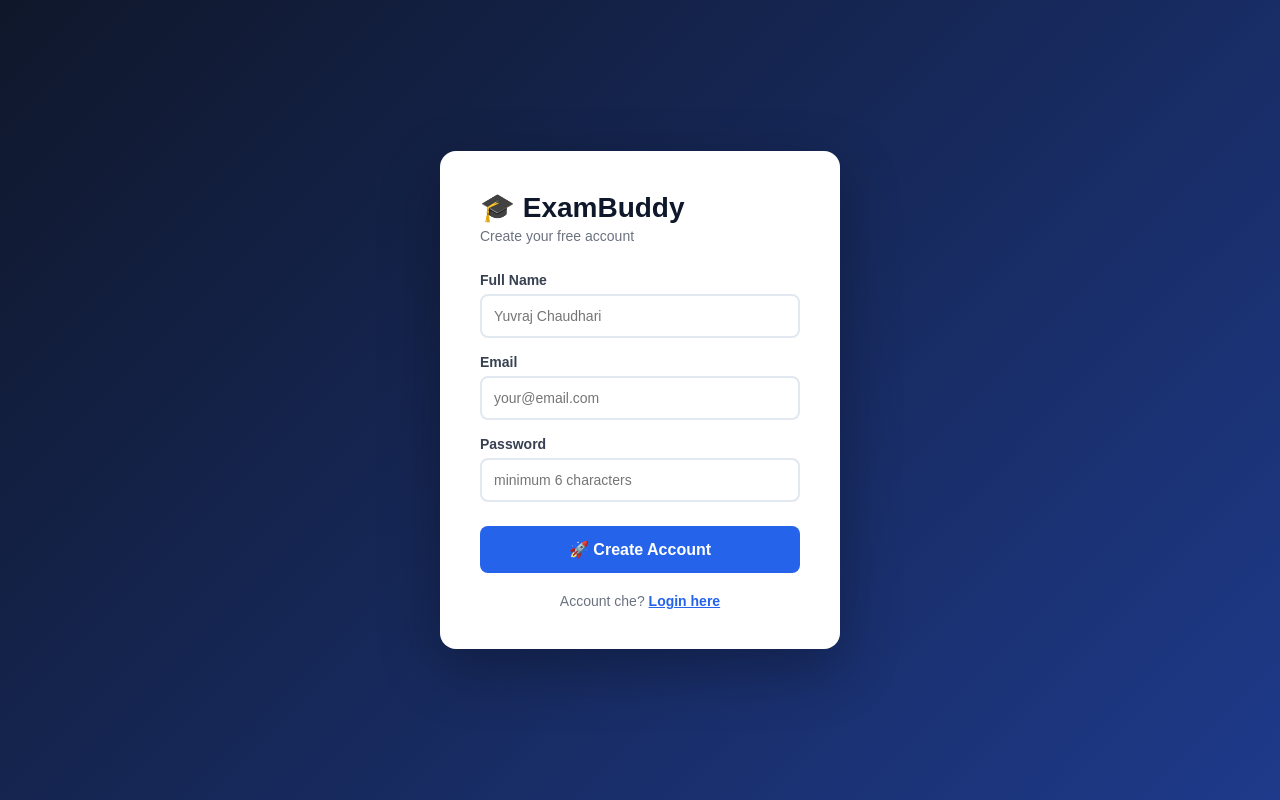
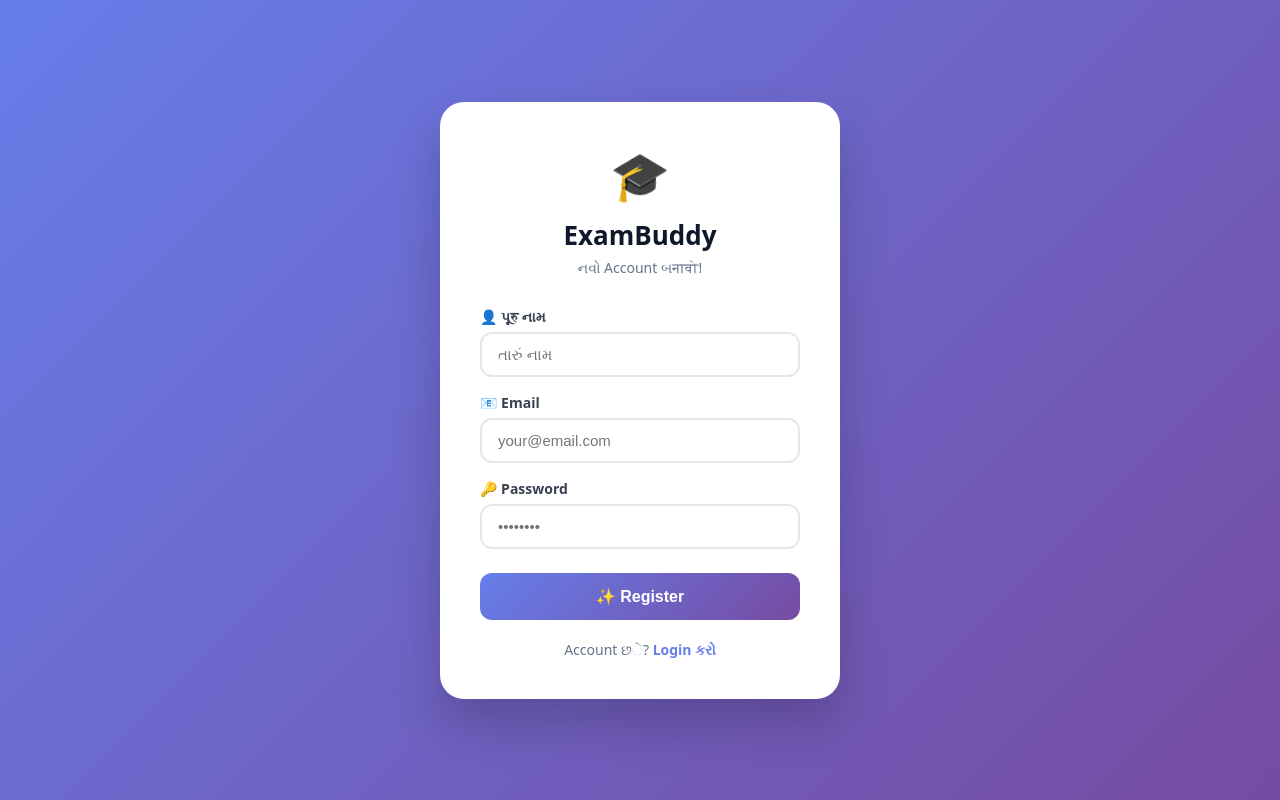
Before and after one commit to govappbuilder-hue/-exambuddy, a Next.js app: page /register in a window 1280 px wide. Built offline with nearby package versions, Linux system fonts and the light colour scheme; no server answers.

Commit message:
fix: remove @/lib/supabase imports

```diff
--- a/src/app/login/page.jsx
+++ b/src/app/login/page.jsx
@@ -1,156 +1,62 @@
 'use client';
+import { useState } from 'react';
+import { createClient } from '@supabase/supabase-js';
+import { useRouter } from 'next/navigation';
 
-import { useState } from 'react';
-import { useRouter } from 'next/navigation';
-import { supabase } from '@/lib/supabase';
+const supabase = createClient(
+  process.env.NEXT_PUBLIC_SUPABASE_URL || "",
+  process.env.NEXT_PUBLIC_SUPABASE_ANON_KEY || ""
+);
 
 export default function LoginPage() {
   const router = useRouter();
   const [email, setEmail] = useState('');
   const [password, setPassword] = useState('');
   const [loading, setLoading] = useState(false);
-  const [googleLoading, setGoogleLoading] = useState(false);
-  const [msg, setMsg] = useState({ text: '', type: '' });
+  const [msg, setMsg] = useState('');
 
-  // 📧 ઈમેલ-પાસવર્ડ લોગિન લોજિક
   const handleLogin = async () => {
-    if (!email || !password) {
-      setMsg({ text: 'Email ane password bharjo!', type: 'error' });
-      return;
-    }
+    if (!email || !password) { setMsg('❌ Email અને Password ભरो!'); return; }
     setLoading(true);
-    setMsg({ text: '', type: '' });
-
-    const { data, error } = await supabase.auth.signInWithPassword({
-      email: email.trim().toLowerCase(),
-      password,
-    });
-
+    const { error } = await supabase.auth.signInWithPassword({ email, password });
     setLoading(false);
-
-    if (error) {
-      setMsg({ text: error.message, type: 'error' });
-    } else {
-      setMsg({ text: '✅ Login successful!', type: 'success' });
-      router.push('/dashboard');
-    }
-  };
-
-  // 🌐 ગૂગલ લોગિન લોજિક
-  const handleGoogleLogin = async () => {
-    setGoogleLoading(true);
-    setMsg({ text: '', type: '' });
-
-    const { error } = await supabase.auth.signInWithOAuth({
-      provider: 'google',
-      options: {
-        redirectTo: `${window.location.origin}/dashboard`,
-      },
-    });
-
-    if (error) {
-      setMsg({ text: error.message, type: 'error' });
-      setGoogleLoading(false);
-    }
+    if (error) setMsg('❌ ' + error.message);
+    else router.push('/');
   };
 
   return (
-    <div style={{
-      minHeight: '100vh', display: 'flex', alignItems: 'center',
-      justifyContent: 'center',
-      background: 'linear-gradient(135deg, #0f172a 0%, #1e3a8a 100%)',
-      fontFamily: 'sans-serif', padding: '20px'
-    }}>
-      <div style={{
-        background: 'white', borderRadius: '16px', padding: '40px',
-        width: '100%', maxWidth: '400px',
-        boxShadow: '0 20px 60px rgba(0,0,0,0.3)'
-      }}>
-        <h1 style={{ fontSize: '28px', fontWeight: '800', color: '#0f172a', marginBottom: '4px' }}>
-          🎓 ExamBuddy
-        </h1>
-        <p style={{ color: '#6b7280', marginBottom: '24px', fontSize: '14px' }}>
-          Login to continue your preparation
-        </p>
+    <div style={{ minHeight: '100vh', background: 'linear-gradient(135deg, #667eea 0%, #764ba2 100%)', display: 'flex', alignItems: 'center', justifyContent: 'center', padding: '20px', fontFamily: 'system-ui' }}>
+      <div style={{ background: 'white', borderRadius: '24px', padding: '40px', width: '100%', maxWidth: '400px', boxShadow: '0 25px 50px rgba(0,0,0,0.2)' }}>
+        <div style={{ textAlign: 'center', marginBottom: '30px' }}>
+          <div style={{ fontSize: '48px' }}>🎓</div>
+          <h1 style={{ fontSize: '26px', fontWeight: '900', color: '#0f172a', margin: '10px 0 5px' }}>ExamBuddy</h1>
+          <p style={{ color: '#64748b', fontSize: '14px' }}>Login કરો અને આગળ વધો!</p>
+        </div>
 
-        {msg.text && (
-          <div style={{
-            background: msg.type === 'error' ? '#fee2e2' : '#dcfce7',
-            color: msg.type === 'error' ? '#dc2626' : '#16a34a',
-            padding: '12px', borderRadius: '8px', marginBottom: '16px', fontSize: '14px'
-          }}>
-            {msg.type === 'error' ? '❌' : '✅'} {msg.text}
-          </div>
-        )}
+        {msg && <div style={{ background: '#fee2e2', color: '#dc2626', padding: '12px', borderRadius: '10px', marginBottom: '20px', fontSize: '14px', fontWeight: '600' }}>{msg}</div>}
 
-        {/* 🌐 ગૂગલ લોગિન બટન */}
-        <button
-          onClick={handleGoogleLogin}
-          disabled={googleLoading || loading}
-          style={{
-            width: '100%', padding: '12px',
-            background: 'white', color: '#374151',
-            border: '2px solid #e2e8f0', borderRadius: '8px',
-            fontSize: '15px', fontWeight: '700',
-            cursor: (googleLoading || loading) ? 'not-allowed' : 'pointer',
-            display: 'flex', alignItems: 'center', justifyContent: 'center', gap: '10px',
-            marginBottom: '20px', transition: 'background 0.2s'
-          }}
-          onMouseEnter={(e) => e.currentTarget.style.background = '#f8fafc'}
-          onMouseLeave={(e) => e.currentTarget.style.background = 'white'}
-        >
-          <img src="https://www.google.com/favicon.ico" className="w-5 h-5" alt="google" style={{ width: '18px', height: '18px' }} />
-          {googleLoading ? '⏳ Connecting...' : 'Google સાથે લોગિન કરો'}
+        <div style={{ marginBottom: '16px' }}>
+          <label style={{ display: 'block', fontWeight: '700', color: '#374151', marginBottom: '6px', fontSize: '14px' }}>📧 Email</label>
+          <input type="email" value={email} onChange={e => setEmail(e.target.value)}
+            placeholder="your@email.com"
+            style={{ width: '100%', padding: '12px 16px', borderRadius: '12px', border: '2px solid #e5e7eb', fontSize: '15px', outline: 'none', boxSizing: 'border-box' }} />
+        </div>
+
+        <div style={{ marginBottom: '24px' }}>
+          <label style={{ display: 'block', fontWeight: '700', color: '#374151', marginBottom: '6px', fontSize: '14px' }}>🔑 Password</label>
+          <input type="password" value={password} onChange={e => setPassword(e.target.value)}
+            placeholder="••••••••"
+            style={{ width: '100%', padding: '12px 16px', borderRadius: '12px', border: '2px solid #e5e7eb', fontSize: '15px', outline: 'none', boxSizing: 'border-box' }} />
+        </div>
+
+        <button onClick={handleLogin} disabled={loading}
+          style={{ width: '100%', padding: '14px', background: loading ? '#94a3b8' : 'linear-gradient(135deg, #667eea, #764ba2)', color: 'white', border: 'none', borderRadius: '12px', fontSize: '16px', fontWeight: '800', cursor: loading ? 'not-allowed' : 'pointer' }}>
+          {loading ? '⏳ Login થઈ રહ્યો છે...' : '🚀 Login'}
         </button>
 
-        {/* ➖ અથવા (OR) લાઇન ➖ */}
-        <div style={{ display: 'flex', alignItems: 'center', textAlign: 'center', color: '#9ca3af', fontSize: '12px', marginBottom: '20px' }}>
-          <div style={{ flex: 1, height: '1px', background: '#e5e7eb' }}></div>
-          <span style={{ padding: '0 10px', fontWeight: '650' }}>અથવા</span>
-          <div style={{ flex: 1, height: '1px', background: '#e5e7eb' }}></div>
-        </div>
-
-        {/* 📧 ઈમેલ ઇનપુટ */}
-        <div style={{ marginBottom: '16px' }}>
-          <label style={{ display: 'block', fontSize: '14px', fontWeight: '600', color: '#374151', marginBottom: '6px' }}>
-            Email
-          </label>
-          <input
-            type="email" value={email}
-            onChange={(e) => setEmail(e.target.value)}
-            placeholder="your@email.com"
-            style={{ width: '100%', padding: '12px', border: '2px solid #e2e8f0', borderRadius: '8px', fontSize: '14px', outline: 'none', boxSizing: 'border-box' }}
-          />
-        </div>
-
-        {/* 🔑 પાસવર્ડ ઇનપુટ */}
-        <div style={{ marginBottom: '24px' }}>
-          <label style={{ display: 'block', fontSize: '14px', fontWeight: '600', color: '#374151', marginBottom: '6px' }}>
-            Password
-          </label>
-          <input
-            type="password" value={password}
-            onChange={(e) => setPassword(e.target.value)}
-            placeholder="••••••••"
-            onKeyDown={(e) => e.key === 'Enter' && handleLogin()}
-            style={{ width: '100%', padding: '12px', border: '2px solid #e2e8f0', borderRadius: '8px', fontSize: '14px', outline: 'none', boxSizing: 'border-box' }}
-          />
-        </div>
-
-        {/* 🚀 મેઈન સબમિટ બટન */}
-        <button onClick={handleLogin} disabled={loading || googleLoading} style={{
-          width: '100%', padding: '14px',
-          background: (loading || googleLoading) ? '#93c5fd' : '#2563eb',
-          color: 'white', border: 'none', borderRadius: '8px',
-          fontSize: '16px', fontWeight: '700',
-          cursor: (loading || googleLoading) ? 'not-allowed' : 'pointer'
-        }}>
-          {loading ? '⏳ Logging in...' : '🚀 Login'}
-        </button>
-
-        <p style={{ textAlign: 'center', marginTop: '20px', fontSize: '14px', color: '#6b7280' }}>
+        <p style={{ textAlign: 'center', marginTop: '20px', color: '#64748b', fontSize: '14px' }}>
           Account નથી?{' '}
-          <a href="/register" style={{ color: '#2563eb', fontWeight: '600' }}>Register here</a>
+          <span onClick={() => router.push('/register')} style={{ color: '#667eea', fontWeight: '700', cursor: 'pointer' }}>Register કરો</span>
         </p>
       </div>
     </div>
--- a/src/app/register/page.jsx
+++ b/src/app/register/page.jsx
@@ -1,8 +1,12 @@
 'use client';
+import { useState } from 'react';
+import { createClient } from '@supabase/supabase-js';
+import { useRouter } from 'next/navigation';
 
-import { useState } from 'react';
-import { useRouter } from 'next/navigation';
-import { supabase } from '@/lib/supabase';
+const supabase = createClient(
+  process.env.NEXT_PUBLIC_SUPABASE_URL || "",
+  process.env.NEXT_PUBLIC_SUPABASE_ANON_KEY || ""
+);
 
 export default function RegisterPage() {
   const router = useRouter();
@@ -10,132 +14,54 @@ export default function RegisterPage() {
   const [password, setPassword] = useState('');
   const [name, setName] = useState('');
   const [loading, setLoading] = useState(false);
-  const [error, setError] = useState('');
-  const [message, setMessage] = useState('');
+  const [msg, setMsg] = useState('');
 
   const handleRegister = async () => {
-    if (!email || !password || !name) {
-      setError('Badha fields bharjo!');
-      return;
-    }
-    if (password.length < 6) {
-      setError('Password minimum 6 characters joiye!');
-      return;
-    }
+    if (!email || !password || !name) { setMsg('❌ બધા ફીલ્ડ ભरो!'); return; }
     setLoading(true);
-    setError('');
-
-    try {
-      const { data, error } = await supabase.auth.signUp({
-        email: email.trim(),
-        password: password,
-        options: {
-          data: { full_name: name }
-        }
-      });
-
-      if (error) {
-        setError(error.message);
-      } else {
-        setMessage('✅ Account create thayo! Email verify karo pachi login karo.');
-      }
-    } catch (err) {
-      setError('Connection error. Internet check karo.');
-    } finally {
-      setLoading(false);
-    }
+    const { error } = await supabase.auth.signUp({ email, password, options: { data: { full_name: name } } });
+    setLoading(false);
+    if (error) setMsg('❌ ' + error.message);
+    else { setMsg('✅ Account બની ગયો! Email verify કરો.'); }
   };
 
   return (
-    <div style={{
-      minHeight: '100vh',
-      display: 'flex',
-      alignItems: 'center',
-      justifyContent: 'center',
-      background: 'linear-gradient(135deg, #0f172a 0%, #1e3a8a 100%)',
-      fontFamily: 'sans-serif',
-      padding: '20px'
-    }}>
-      <div style={{
-        background: 'white',
-        borderRadius: '16px',
-        padding: '40px',
-        width: '100%',
-        maxWidth: '400px',
-        boxShadow: '0 20px 60px rgba(0,0,0,0.3)'
-      }}>
-        <h1 style={{ fontSize: '28px', fontWeight: '800', color: '#0f172a', marginBottom: '4px' }}>
-          🎓 ExamBuddy
-        </h1>
-        <p style={{ color: '#6b7280', marginBottom: '28px', fontSize: '14px' }}>
-          Create your free account
-        </p>
+    <div style={{ minHeight: '100vh', background: 'linear-gradient(135deg, #667eea 0%, #764ba2 100%)', display: 'flex', alignItems: 'center', justifyContent: 'center', padding: '20px', fontFamily: 'system-ui' }}>
+      <div style={{ background: 'white', borderRadius: '24px', padding: '40px', width: '100%', maxWidth: '400px', boxShadow: '0 25px 50px rgba(0,0,0,0.2)' }}>
+        <div style={{ textAlign: 'center', marginBottom: '30px' }}>
+          <div style={{ fontSize: '48px' }}>🎓</div>
+          <h1 style={{ fontSize: '26px', fontWeight: '900', color: '#0f172a', margin: '10px 0 5px' }}>ExamBuddy</h1>
+          <p style={{ color: '#64748b', fontSize: '14px' }}>નવો Account બनावो!</p>
+        </div>
 
-        {error && (
-          <div style={{ background: '#fee2e2', color: '#dc2626', padding: '12px', borderRadius: '8px', marginBottom: '16px', fontSize: '14px' }}>
-            ❌ {error}
-          </div>
-        )}
-
-        {message && (
-          <div style={{ background: '#dcfce7', color: '#16a34a', padding: '12px', borderRadius: '8px', marginBottom: '16px', fontSize: '14px' }}>
-            {message}
-            <br />
-            <a href="/login" style={{ color: '#16a34a', fontWeight: '700' }}>→ Login page par jao</a>
-          </div>
-        )}
+        {msg && <div style={{ background: msg.includes('✅') ? '#dcfce7' : '#fee2e2', color: msg.includes('✅') ? '#166534' : '#dc2626', padding: '12px', borderRadius: '10px', marginBottom: '20px', fontSize: '14px', fontWeight: '600' }}>{msg}</div>}
 
         <div style={{ marginBottom: '16px' }}>
-          <label style={{ display: 'block', fontSize: '14px', fontWeight: '600', color: '#374151', marginBottom: '6px' }}>
-            Full Name
-          </label>
-          <input
-            type="text"
-            value={name}
-            onChange={(e) => setName(e.target.value)}
-            placeholder="Yuvraj Chaudhari"
-            style={{ width: '100%', padding: '12px', border: '2px solid #e2e8f0', borderRadius: '8px', fontSize: '14px', outline: 'none', boxSizing: 'border-box' }}
-          />
+          <label style={{ display: 'block', fontWeight: '700', color: '#374151', marginBottom: '6px', fontSize: '14px' }}>👤 પૂरु નામ</label>
+          <input value={name} onChange={e => setName(e.target.value)} placeholder="તારું નામ"
+            style={{ width: '100%', padding: '12px 16px', borderRadius: '12px', border: '2px solid #e5e7eb', fontSize: '15px', outline: 'none', boxSizing: 'border-box' }} />
         </div>
 
         <div style={{ marginBottom: '16px' }}>
-          <label style={{ display: 'block', fontSize: '14px', fontWeight: '600', color: '#374151', marginBottom: '6px' }}>
-            Email
-          </label>
-          <input
-            type="email"
-            value={email}
-            onChange={(e) => setEmail(e.target.value)}
-            placeholder="your@email.com"
-            style={{ width: '100%', padding: '12px', border: '2px solid #e2e8f0', borderRadius: '8px', fontSize: '14px', outline: 'none', boxSizing: 'border-box' }}
-          />
+          <label style={{ display: 'block', fontWeight: '700', color: '#374151', marginBottom: '6px', fontSize: '14px' }}>📧 Email</label>
+          <input type="email" value={email} onChange={e => setEmail(e.target.value)} placeholder="your@email.com"
+            style={{ width: '100%', padding: '12px 16px', borderRadius: '12px', border: '2px solid #e5e7eb', fontSize: '15px', outline: 'none', boxSizing: 'border-box' }} />
         </div>
 
         <div style={{ marginBottom: '24px' }}>
-          <label style={{ display: 'block', fontSize: '14px', fontWeight: '600', color: '#374151', marginBottom: '6px' }}>
-            Password
-          </label>
-          <input
-            type="password"
-            value={password}
-            onChange={(e) => setPassword(e.target.value)}
-            placeholder="minimum 6 characters"
-            onKeyDown={(e) => e.key === 'Enter' && handleRegister()}
-            style={{ width: '100%', padding: '12px', border: '2px solid #e2e8f0', borderRadius: '8px', fontSize: '14px', outline: 'none', boxSizing: 'border-box' }}
-          />
+          <label style={{ display: 'block', fontWeight: '700', color: '#374151', marginBottom: '6px', fontSize: '14px' }}>🔑 Password</label>
+          <input type="password" value={password} onChange={e => setPassword(e.target.value)} placeholder="••••••••"
+            style={{ width: '100%', padding: '12px 16px', borderRadius: '12px', border: '2px solid #e5e7eb', fontSize: '15px', outline: 'none', boxSizing: 'border-box' }} />
         </div>
 
-        <button
-          onClick={handleRegister}
-          disabled={loading || !!message}
-          style={{ width: '100%', padding: '14px', background: loading ? '#93c5fd' : '#2563eb', color: 'white', border: 'none', borderRadius: '8px', fontSize: '16px', fontWeight: '700', cursor: loading ? 'not-allowed' : 'pointer' }}
-        >
-          {loading ? '⏳ Creating...' : '🚀 Create Account'}
+        <button onClick={handleRegister} disabled={loading}
+          style={{ width: '100%', padding: '14px', background: loading ? '#94a3b8' : 'linear-gradient(135deg, #667eea, #764ba2)', color: 'white', border: 'none', borderRadius: '12px', fontSize: '16px', fontWeight: '800', cursor: loading ? 'not-allowed' : 'pointer' }}>
+          {loading ? '⏳ Account બनी રહ્યો છે...' : '✨ Register'}
         </button>
 
-        <p style={{ textAlign: 'center', marginTop: '20px', fontSize: '14px', color: '#6b7280' }}>
-          Account che?{' '}
-          <a href="/login" style={{ color: '#2563eb', fontWeight: '600' }}>Login here</a>
+        <p style={{ textAlign: 'center', marginTop: '20px', color: '#64748b', fontSize: '14px' }}>
+          Account છे?{' '}
+          <span onClick={() => router.push('/login')} style={{ color: '#667eea', fontWeight: '700', cursor: 'pointer' }}>Login કરો</span>
         </p>
       </div>
     </div>
```
